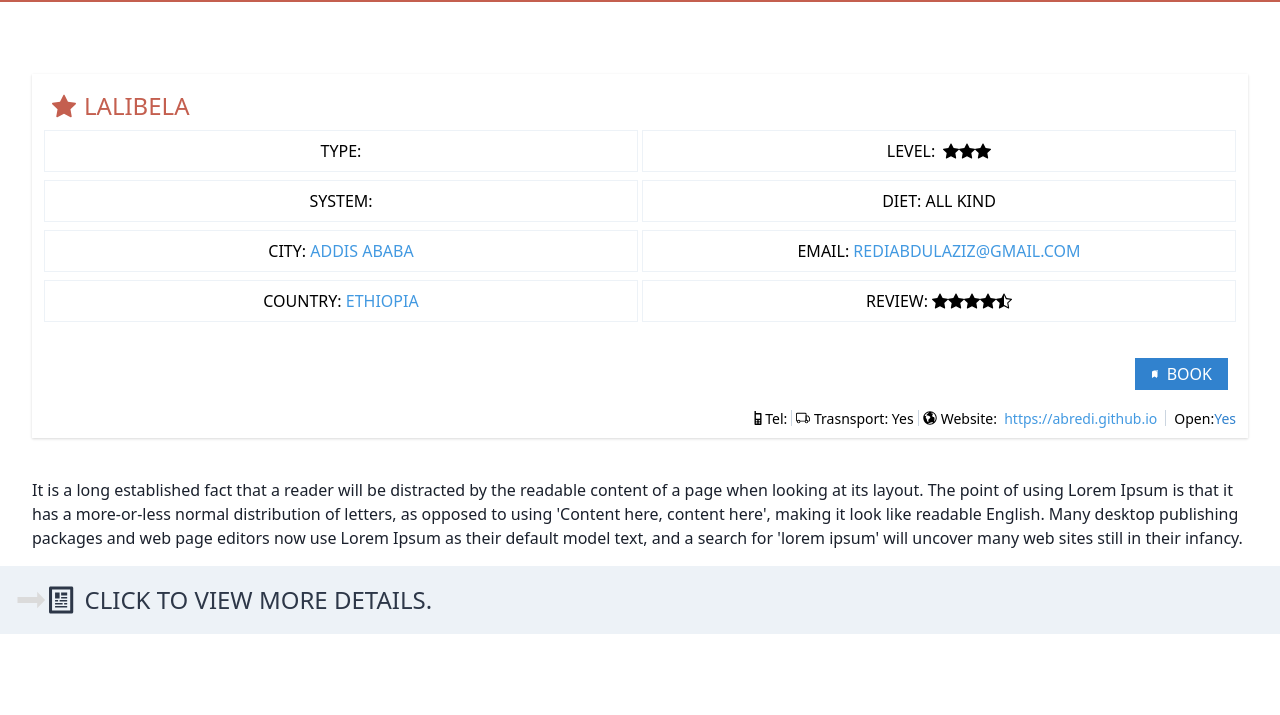
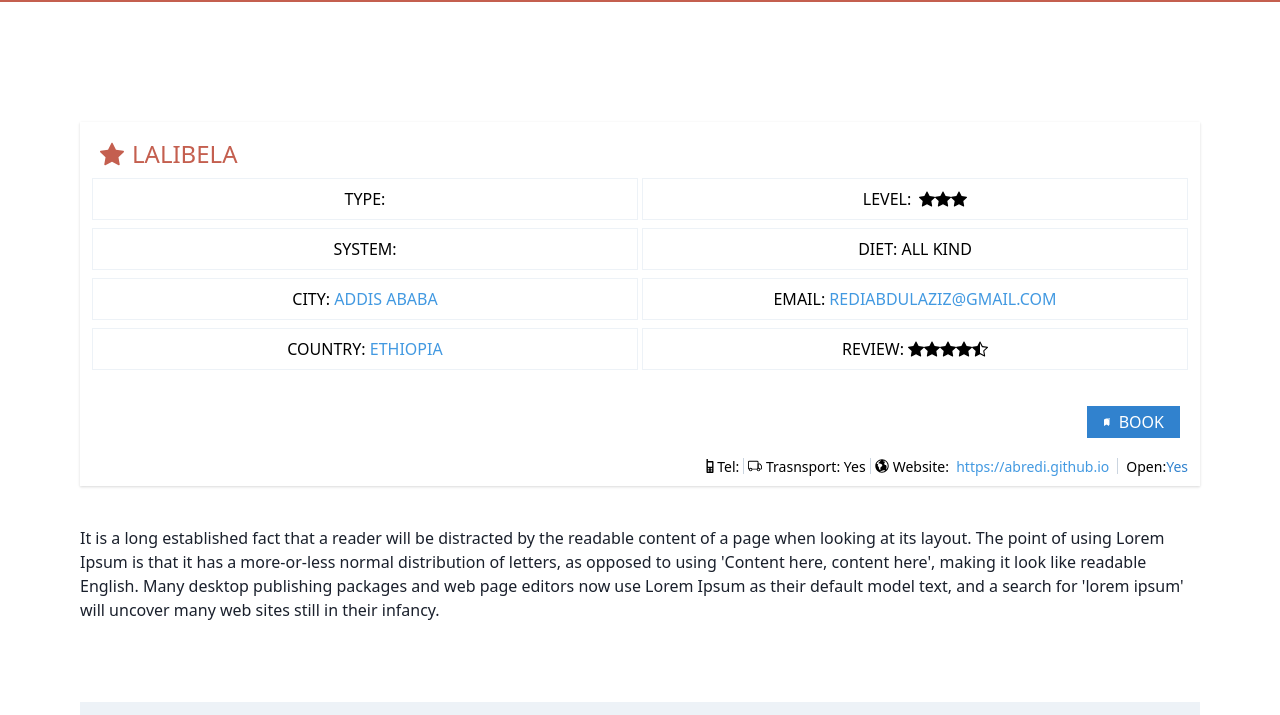
Before and after one commit to layzrd/nextmeal, a website: page public/contact.html in a window 1280 px wide. Shown: the part 78-793 px from the top of the page. Drawn offline with nearby package versions, Linux system fonts and the light colour scheme.

Commit message:
updated contacts page

```diff
--- a/public/contact.html
+++ b/public/contact.html
@@ -66,7 +66,7 @@
       </nav>
     </header>
 
-    <main class="flex flex-col items-center justify-center px-8 pt-8 pb-0">
+    <main class="flex lg:p-20 flex-col items-center justify-center px-8 pt-8 pb-0">
       <article class="p-3 w-100 shadow my-10">
         <h1 class="text-2xl text-left uppercase text-prime flex items-center">
           <svg class="m-2" width="1em" height="1em" viewBox="0 0 16 16" fill="currentColor"
@@ -212,7 +212,7 @@
       </div>
     </main>
 
-    <div class="p-4 my-4 bg-gray-200 text-gray-800 flex items-center">
+    <div class="p-4 lg:mx-20 bg-gray-200 text-gray-800 flex items-center md:mx-8 px-2 md:px-4">
 
       <svg width="2em" height="2em" xmlns="http://www.w3.org/2000/svg" viewBox="0 0 20 20">
         <path fill="#dbdbdb" d="M14,15.5V12H1V8h13V4.5l5.25,5.5L14,15.5z" />
@@ -223,7 +223,7 @@
             	 M11,12H6v1h5V12z M8,10H6v1h2V10z M17,1H3C2.447,1,2,1.447,2,2v16c0,0.552,0.447,1,1,1h14c0.553,0,1-0.448,1-1V2
             	C18,1.448,17.553,1,17,1z M16,17H4V3h12V17z" />
       </svg>
-      <a href="#" class="text-lg md:text-2xl uppercase w-100">click to view more details.</a>
+      <a href="#" class="text-lg md:text-2xl uppercase w-100 tracking-widest">click to view more details.</a>
     </div>
 
     <section class="w-100 lg:p-20 md:px-8 mb-4">
```
